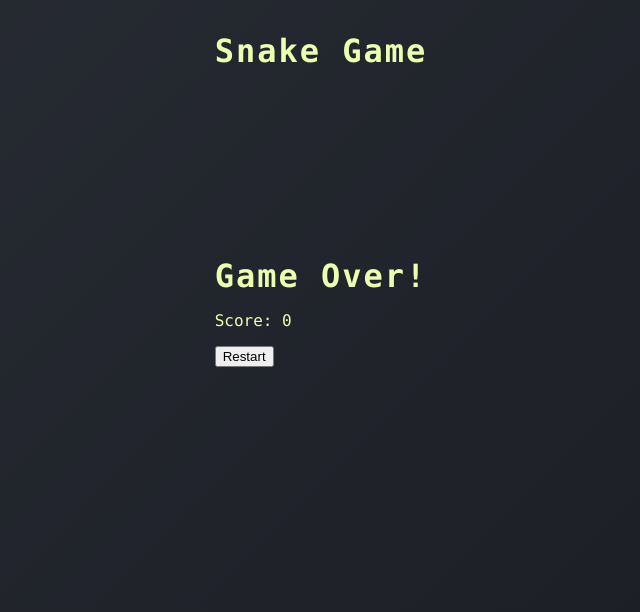
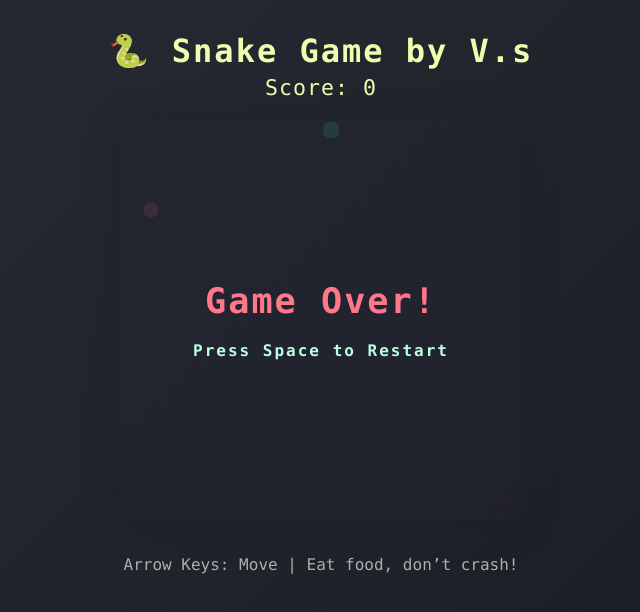
Before and after one commit to vyomsagar/SnakeGame, a plain HTML site: page index.html in a window 1280 px wide. Shown: the whole page, without its empty margins (319-959 px from the left). Drawn offline with Linux system fonts and the light colour scheme.

Commit message:
Update index.html
change the name

```diff
--- a/index.html
+++ b/index.html
@@ -7,14 +7,16 @@
     <link rel="stylesheet" href="style.css">
 </head>
 <body>
-    <h1>Snake Game</h1>
-    <canvas id="gameCanvas"></canvas>
-
-    <div id="gameOverScreen">
-        <h1>Game Over!</h1>
-        <p id="scoreDisplay">Score: 0</p>
-        <button id="restartButton">Restart</button>
+    <h1>🐍 Snake Game by V.s</h1>
+  <div class="score" id="score">Score: 0</div>
+  <div id="gameBox">
+    <canvas id="gameCanvas" width="400" height="400"></canvas>
+    <div id="gameOver" class="gameOverScreen" style="display:none">
+      Game Over!
+      <div class="restartHint">Press <b>Space</b> to Restart</div>
     </div>
+  </div>
+  <div style="color:#aeaeae;font-size:1rem;">Arrow Keys: Move | Eat food, don’t crash!</div>
 
 </body>
 <script src="scrypt.js"></script>
```
